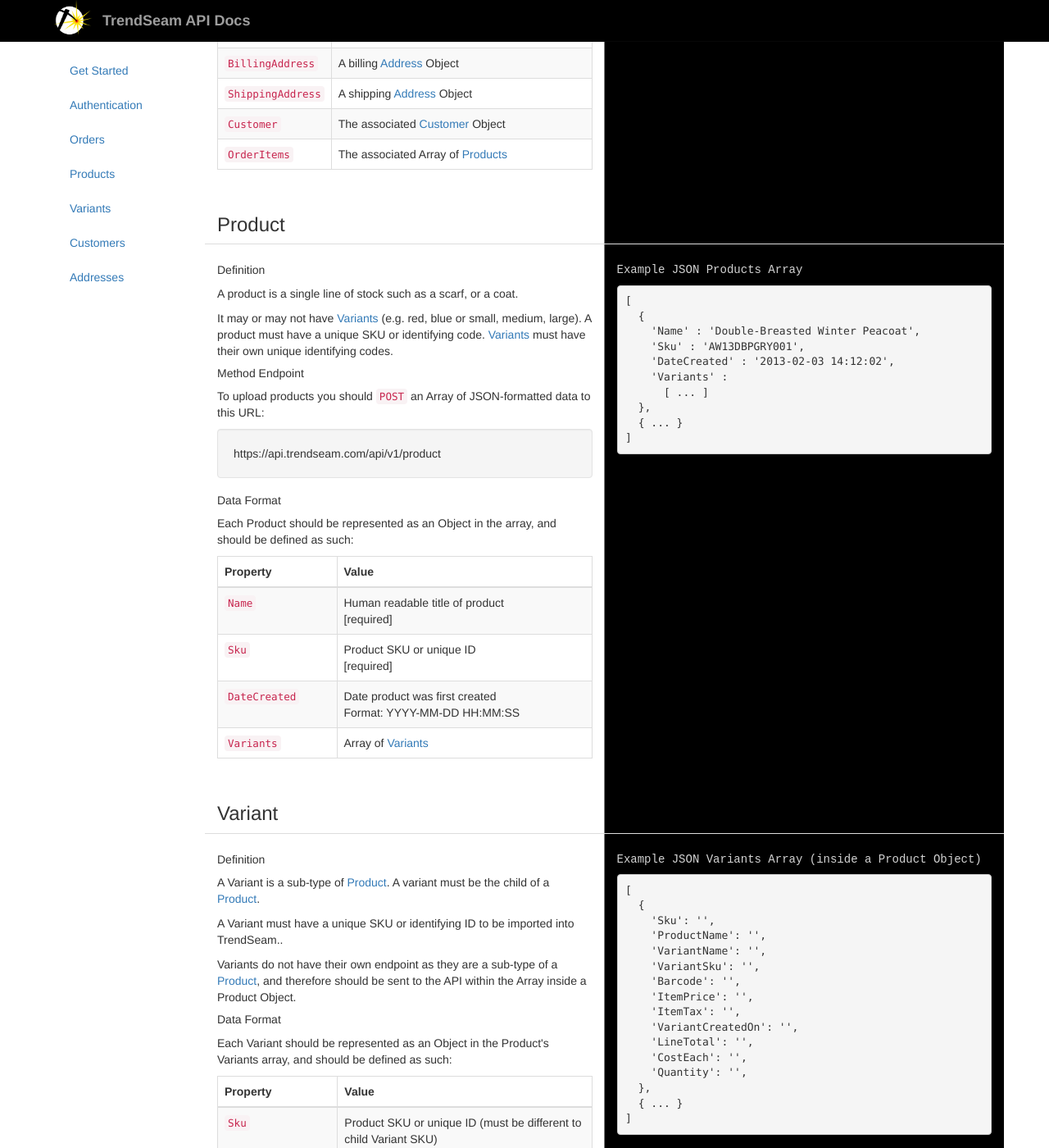
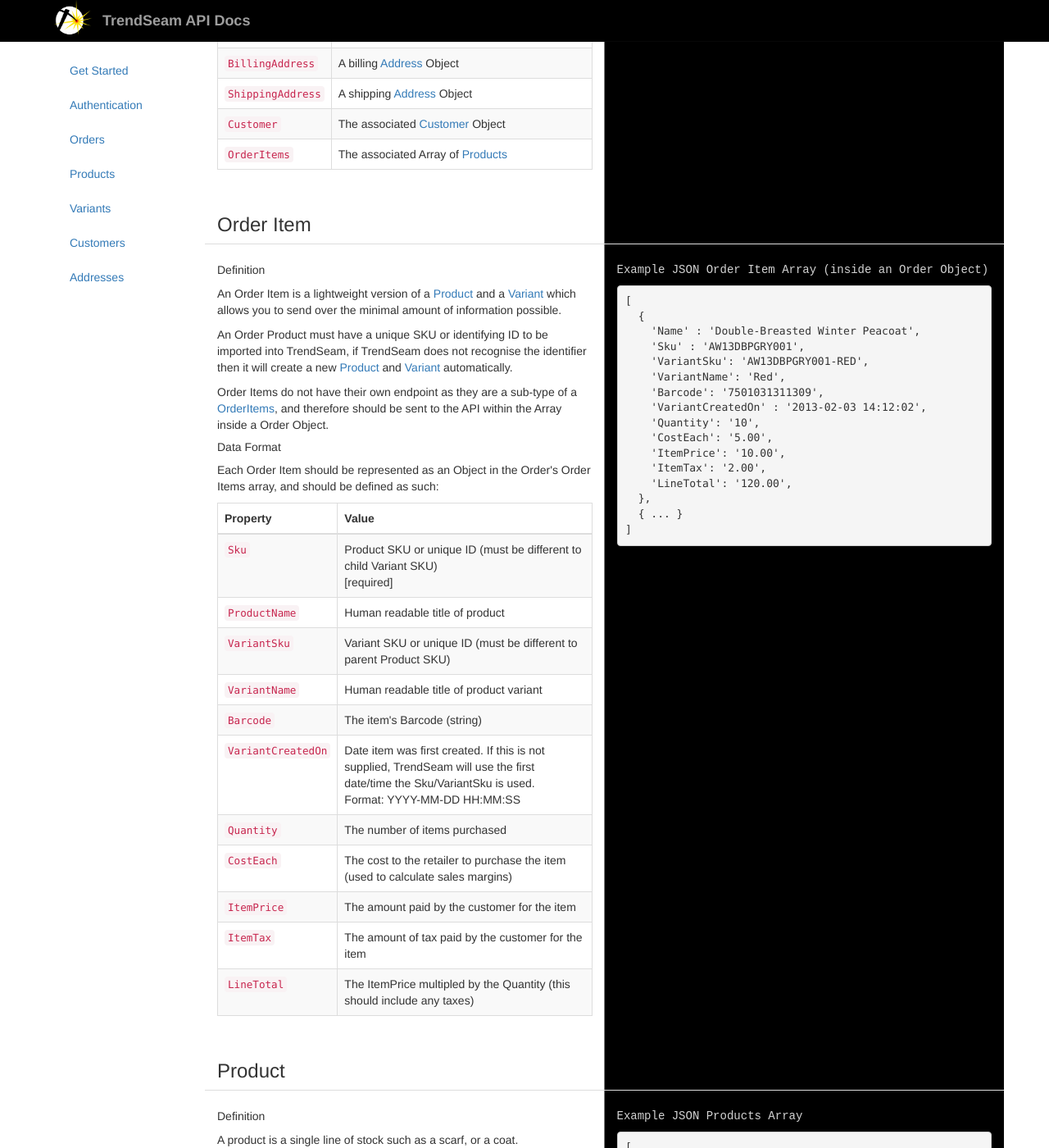
Before and after one commit to TrendSeam/API-Docs, a Jekyll site: the page built from api/index.html, in a window 1280 px wide and 1400 px high, scrolled down 3269 px. Shown: the whole window at 82% size. Built offline with Jekyll 4.4.1, drawn with Linux system fonts in a browser that asks for light colours; nearby versions of some CDN libraries; library files that are not in the unit come from our copies; Markdown is read by kramdown in place of the engine named in the settings; some of the changed text lies outside the part shown.

Commit message:
Corrected the logic of Variants and Order Items

```diff
--- a/api/index.html
+++ b/api/index.html
@@ -29,7 +29,7 @@
 					<p>To get the most from TrendSeam, you should be regularly sending us three key streams of data. These are:</p>
 					<ul>
 						<li><a href="#product">Products</a> (and their <a href="#variant">Variants</a>)</li>
-						<li><a href="#order">Orders</a> (which will reference Products and Variants)</li>
+						<li><a href="#order">Orders</a> (and their <a href="#order-product">Order Product</a>)</li>
 						<li><a href="#customer">Customers</a> (which will reference Orders)</li>
 					</ul>
 					<p>To use TrendSeam at the most basic level, you must at least provide <a href="#order">Order</a> data with the associated <a href="#customer">Customer</a> record.</p>
@@ -344,9 +344,110 @@
 	<a href="#customer">...</a>
   },
   'OrderItems': [
-  	<a href="#order">...</a>
+  	<a href="#order-item">...</a>
   ]
 }</code></pre>
+
+			</div>
+		</div>
+
+
+		<div class="row docs-segment docs-title" id="order-item">
+			<div class="col-md-6">
+				<h3>Order Item</h3>
+			</div>
+		</div>
+		<div class="row docs-segment">
+			<div class="col-md-6">
+
+					<h5>Definition</h5>
+
+					<p>An Order Item is a lightweight version of a <a href="#product">Product</a> and a <a href="#variant">Variant</a> which allows you to send over the minimal amount of information possible.</p>
+					<p>An Order Product must have a unique SKU or identifying ID to be imported into TrendSeam, if TrendSeam does not recognise the identifier then it will create a new <a href="#product">Product</a> and <a href="#variant">Variant</a> automatically.</p>
+					<p>Order Items do not have their own endpoint as they are a sub-type of a <a href="#order">OrderItems</a>, and therefore should be sent to the API within the Array inside a Order Object.</p>
+
+					<h5>Data Format</h5>
+
+					<p>Each Order Item should be represented as an Object in the Order's Order Items array, and should be defined as such:</p>
+
+
+					<table class="table table-bordered table-striped">
+						<thead>
+							<tr>
+								<th scope="col">Property</th>
+								<th scope="col">Value</th>
+							</tr>
+						</thead>
+						<tbody>
+							<tr>
+								<td><code>Sku</code></td>
+								<td>Product SKU or unique ID (must be different to child Variant SKU)<br>[required]</td>
+							</tr>
+							<tr>
+								<td><code>ProductName</code></td>
+								<td>Human readable title of product</td>
+							</tr>
+							<tr>
+								<td><code>VariantSku</code></td>
+								<td>Variant SKU or unique ID (must be different to parent Product SKU)</td>
+							</tr>
+							<tr>
+								<td><code>VariantName</code></td>
+								<td>Human readable title of product variant</td>
+							</tr>
+							<tr>
+								<td><code>Barcode</code></td>
+								<td>The item's Barcode (string)</td>
+							</tr>
+							<tr>
+								<td><code>VariantCreatedOn</code></td>
+								<td>Date item was first created. If this is not supplied, TrendSeam will use the first date/time the Sku/VariantSku is used.<br>Format: YYYY-MM-DD HH:MM:SS</td>
+							</tr>
+							<tr>
+								<td><code>Quantity</code></td>
+								<td>The number of items purchased</td>
+							</tr>
+							<tr>
+								<td><code>CostEach</code></td>
+								<td>The cost to the retailer to purchase the item (used to calculate sales margins)</td>
+							</tr>
+							<tr>
+								<td><code>ItemPrice</code></td>
+								<td>The amount paid by the customer for the item</td>
+							</tr>
+							<tr>
+								<td><code>ItemTax</code></td>
+								<td>The amount of tax paid by the customer for the item</td>
+							</tr>
+							<tr>
+								<td><code>LineTotal</code></td>
+								<td>The ItemPrice multipled by the Quantity (this should include any taxes)</td>
+							</tr>
+						</tbody>
+					</table>
+			</div>
+
+			<div class="col-md-6">
+
+					<h5>Example JSON Order Item Array (inside an Order Object)</h5>
+
+<pre><code>[
+  {
+    'Name' : 'Double-Breasted Winter Peacoat',
+    'Sku' : 'AW13DBPGRY001',
+    'VariantSku': 'AW13DBPGRY001-RED',
+    'VariantName': 'Red',
+    'Barcode': '7501031311309',
+    'VariantCreatedOn' : '2013-02-03 14:12:02',
+    'Quantity': '10',
+    'CostEach': '5.00',
+    'ItemPrice': '10.00',
+    'ItemTax': '2.00',
+    'LineTotal': '120.00',
+  },
+  { ... }
+]</code></pre>
+
 
 			</div>
 		</div>
@@ -456,52 +557,42 @@
 						</thead>
 						<tbody>
 							<tr>
-								<td><code>Sku</code></td>
-								<td>Product SKU or unique ID (must be different to child Variant SKU)<br>[required]</td>
+								<td><code>VariantSku</code></td>
+								<td>Variant SKU or unique ID (must be different to parent Product SKU)</td>
 							</tr>
 							<tr>
-								<td><code>ProductName</code></td>
-								<td>Human readable title of product #TODO ????<br>[required]</td>
+								<td><code>Name</code></td>
+								<td>Human readable title of product variant</td>
 							</tr>
 							<tr>
-								<td><code>VariantName</code></td>
-								<td>Human readable title of product variant<br>[required]</td>
-							</tr>
-							<tr>
-								<td><code>VariantSku</code></td>
-								<td>Variant SKU or unique ID (must be different to parent Product SKU)<br>[required]</td>
+								<td><code>Description</code></td>
+								<td>A longer description of the variant</td>
 							</tr>
 							<tr>
 								<td><code>Barcode</code></td>
-								<td>Barcode value (string)</td>
+								<td>The item's Barcode (string)</td>
 							</tr>
 							<tr>
-								<td><code>ItemPrice</code></td>
-								<td>#TODO</td>
+								<td><code>DateCreated</code></td>
+								<td>Date item was first created. If this is not supplied, TrendSeam will use the first date/time the VariantSku is used.<br>Format: YYYY-MM-DD HH:MM:SS</td>
 							</tr>
 							<tr>
-								<td><code>ItemTax</code></td>
-								<td>#TODO</td>
+								<td><code>UnitCost</code></td>
+								<td>The cost to the retailer to purchase the item (used to calculate sales margins)</td>
 							</tr>
 							<tr>
-								<td><code>VariantCreatedOn</code></td>
-								<td>Date variant was first created<br>Format: YYYY-MM-DD HH:MM:SS</td>
-							</tr>
-						</tbody>
-						<tbody>
-							<!-- #TODO only when a sale? -->
-							<tr>
-								<td><code>LineTotal</code></td>
-								<td>#TODO</td>
+								<td><code>UnitPrice</code></td>
+								<td>The amount the customer would pay for the item</td>
 							</tr>
 							<tr>
-								<td><code>CostEach</code></td>
-								<td>Retail cost per item (string) ?????</td>
+								<td><code>UnitTax</code></td>
+								<td>The amount of tax customer would pay for the item</td>
 							</tr>
 							<tr>
-								<td><code>Quantity</code></td>
-								<td>Number of this variant stocked ?????</td>
+								<td><code>Properties</code></td>
+								<td>An array of Key/Value pairs which can contain any extra product attributes you would like to store e.g. colour or material</td>
 							</tr>
+
 						</tbody>
 					</table>
 
@@ -514,17 +605,21 @@
 
 <pre><code>[
   {
-    'Sku': '',
-    'ProductName': '',
-    'VariantName': '',
-    'VariantSku': '',
-    'Barcode': '',
-    'ItemPrice': '',
-    'ItemTax': '',
-    'VariantCreatedOn': '',
-    'LineTotal': '',
-    'CostEach': '',
-    'Quantity': '',
+        'VariantSku': 'AW13DBPGRY001-RED'
+        'Name': 'Red'
+        'Description': 'Lovely red version of our Double-Breasted Winter Peacoat'
+        'Size': 'Large'
+        'Barcode': '7501031311309'
+        'UnitCost': '5.00'
+        'UnitPrice': '10.00'
+        'UnitTax': '2.00'
+        'DateCreated': '2013-02-03 14:12:02'
+        'Properties': [
+        	['Colour','Red'],
+        	['Length','180cm'],
+        	['Material','Cotton'],
+        	...
+    	]
   },
   { ... }
 ]</code></pre>
```
